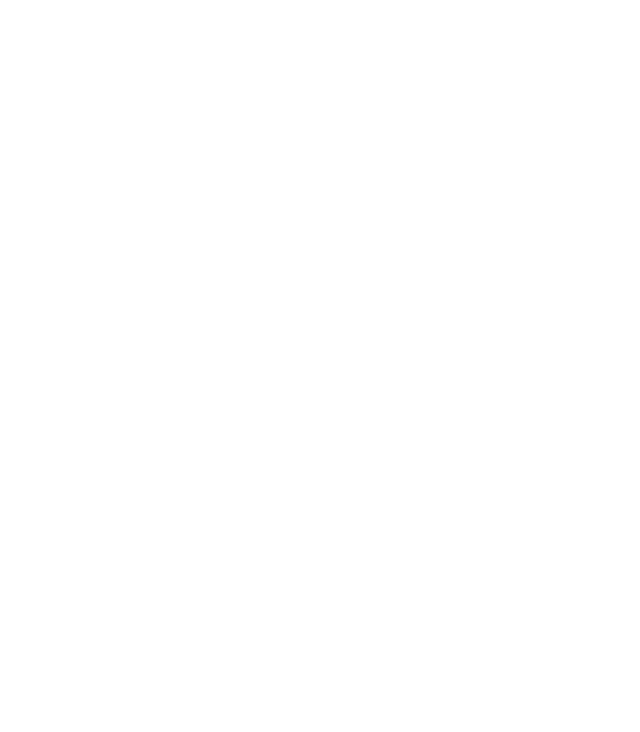
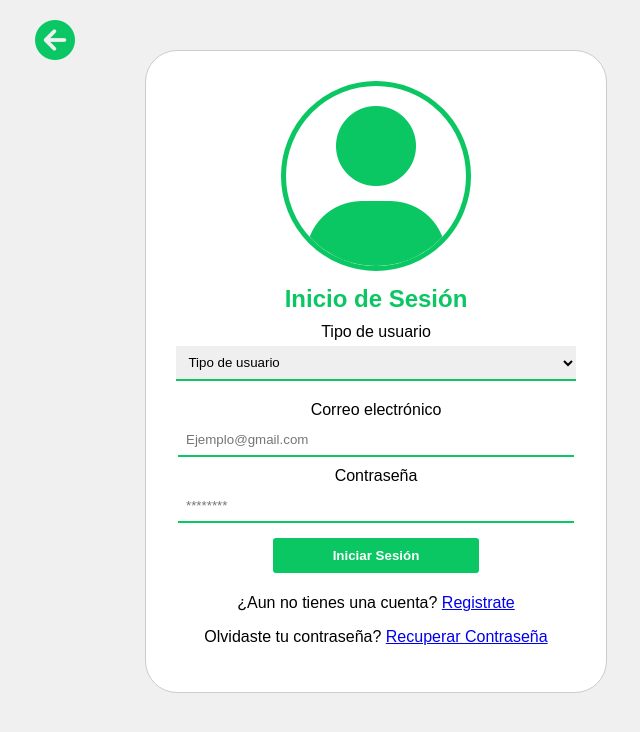
Before and after one commit to sebasp-125/DelCamp, a plain HTML site: page Components/Login-Register-User/user_login.html in a window 1280 px wide. Shown: the whole page, without its empty margins (304-944 px from the left). Drawn offline with Linux system fonts and the light colour scheme.

Commit message:
Cambio del formulario en el input tipo password y se añade el formulario de inicio de sesión

```diff
--- a/Components/Login-Register-User/user_login.html
+++ b/Components/Login-Register-User/user_login.html
@@ -4,8 +4,32 @@
     <meta charset="UTF-8">
     <meta name="viewport" content="width=device-width, initial-scale=1.0">
     <title>DelCamp</title>
+    <link rel="stylesheet" href="https://cdnjs.cloudflare.com/ajax/libs/font-awesome/6.5.2/css/all.min.css" integrity="sha512-SnH5WK+bZxgPHs44uWIX+LLJAJ9/2PkPKZ5QiAj6Ta86w+fsb2TkcmfRyVX3pBnMFcV7oQPJkl9QevSCWr3W6A==" crossorigin="anonymous" referrerpolicy="no-referrer" />    <link rel="stylesheet" href="/Styles/uRegister_style.css">
+    <link rel="stylesheet" href="/Styles/uRegister_style.css">
 </head>
 <body>
+    <i class="fa-solid fa-circle-arrow-left"></i>
+    <div class="container">
+        <i class="fa-solid fa-user"></i>
+        <h2>Inicio de Sesión</h2>
+        <form class="user-form">
+            <label for="user-type">Tipo de usuario</label>
+                <select class="user-type" id="user-type">
+                    <option disabled selected value="0">Tipo de usuario</option>
+                    <option value="buyer">Campesino</option>
+                    <option value="seller">Comprador</option>
+                </select>
+                <label for="user-lastname">Correo electrónico</label>
+                <input class="user-name" type="email" placeholder="Ejemplo@gmail.com">
 
+                <label for="user-lastname">Contraseña</label>
+                <input class="user-name" type="password" placeholder="********">
+
+            <button class="btn-register" type="submit">Iniciar Sesión</button>
+            <p>¿Aun no tienes una cuenta? <a href="/Components/Login-Register-User/user_register.html">Registrate</a></p>
+            <p>Olvidaste tu contraseña? <a href="/Components/Login-Register-User/user_register.html">Recuperar Contraseña</a></p>
+
+        </form>
+    </div>
 </body>
 </html>
--- a/Styles/uRegister_style.css
+++ b/Styles/uRegister_style.css
@@ -42,15 +42,7 @@
     margin-bottom: 5px;
 }
 
-input[type='text'] {
-    width: 95%;
-    padding: 8px;
-    margin-bottom: 10px;
-    border-style: none;
-    border-bottom: 2px solid #0ac763;
-}
-
-input[type='email'] {
+input[type='text'], input[type='email'], input[type='password']{
     width: 95%;
     padding: 8px;
     margin-bottom: 10px;
```
Also changed, not shown: Components/Login-Register-User/user_register.html (+3 -3 lines).
